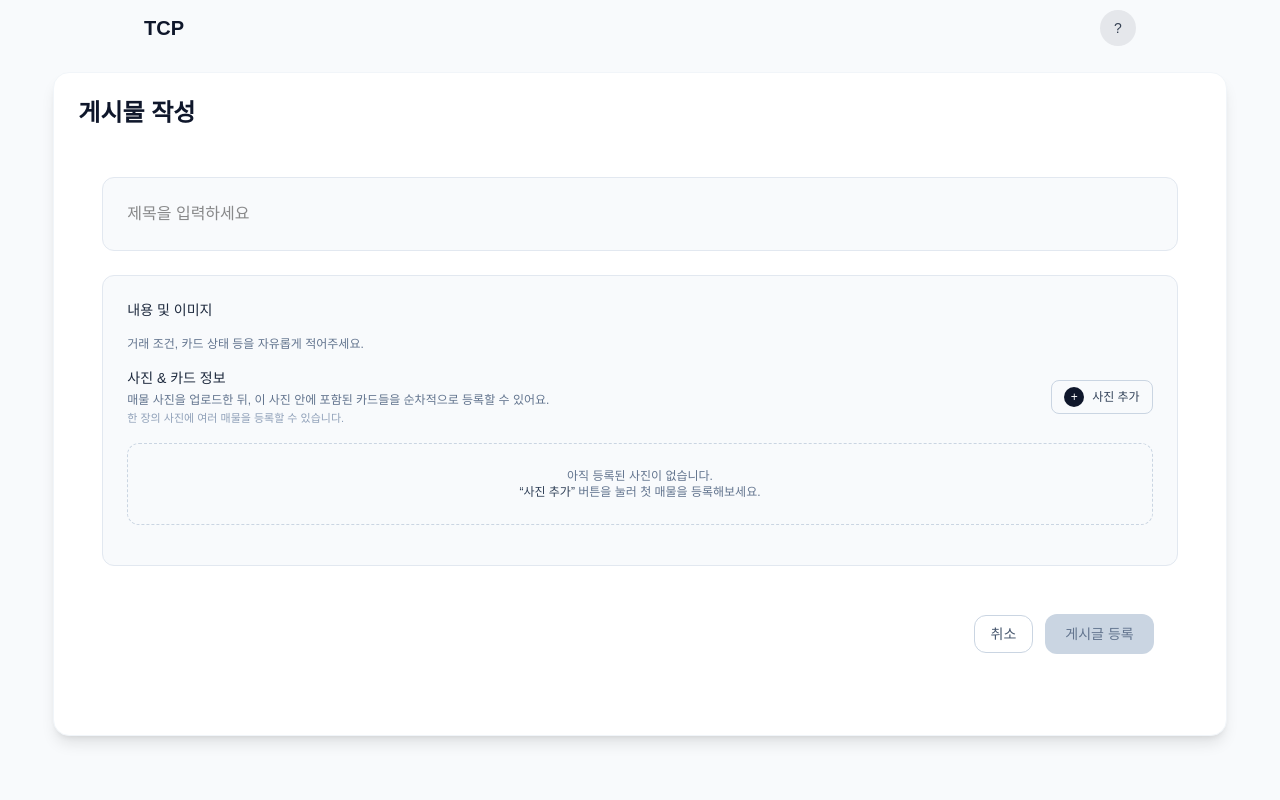
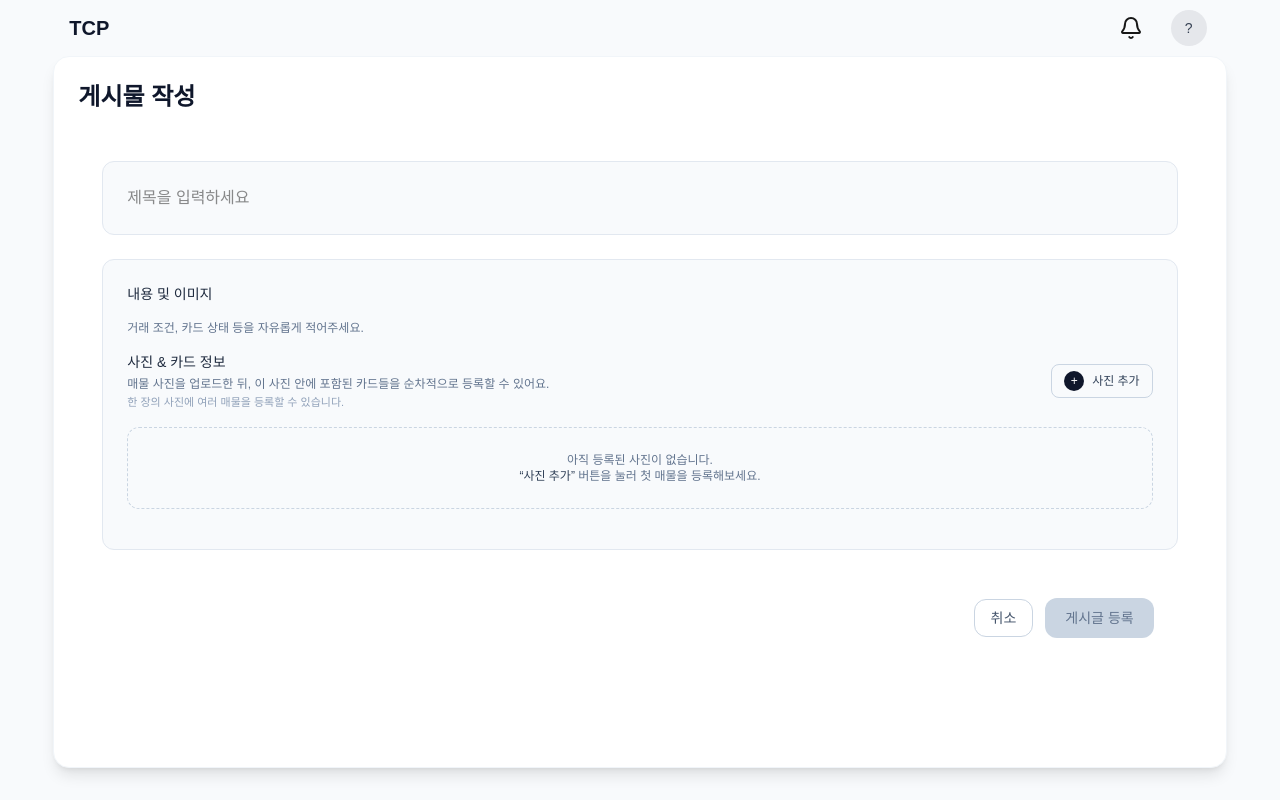
Before and after one commit to Apoliasm/TCP, a Next.js app in the folder tcp-fe/: page /listing/post in a window 1280 px wide. Built offline with nearby package versions, Linux system fonts and the light colour scheme.

Commit message:
FEAT : ADD User State
now just using test user

```diff
--- a/tcp-fe/features/listings/post/components/ImageItemGroupEditor/steps/InputItemName.tsx
+++ b/tcp-fe/features/listings/post/components/ImageItemGroupEditor/steps/InputItemName.tsx
@@ -75,12 +75,9 @@ export function InputItemName({ value, actions }: InputItemNameProps) {
         </h3>
       </div>
 
-      {/* 카드명 입력 + 검색 결과 (CARD일 때 추천) */}
       <div className="space-y-2">
         <p className="text-xs text-slate-500">
-          카드 이름을 입력하면 추천 결과가 나타납니다.
-          <br />
-          (카드가 아니라면 간단한 품목 이름을 적어주세요.)
+          판매 품목 이름을 입력하면 추천 결과가 나타납니다.
         </p>
         <input
           type="text"
--- /dev/null
+++ b/tcp-fe/features/user/types/types.ts
@@ -0,0 +1,12 @@
+import { Listing } from "@/features/listings/post/types/types";
+import { ListingResponse } from "@/lib/api/listings/types";
+
+export interface LoginUser {
+  userId: number | null;
+  nickName: string;
+  listings: ListingResponse["id"][];
+  subscribeItems: Id[];
+  profileImageUrl: string | null;
+}
+
+type Id = number;
--- /dev/null
+++ b/tcp-fe/lib/api/user/query.ts
@@ -0,0 +1,5 @@
+import { UserInfoResponse } from "./type";
+
+export async function fetchUserInfo(userId: number) : Promise<UserInfoResponse> {
+    return await fetch(`/api/user/userInfo/${userId}`).then((res) => res.json())
+}
--- /dev/null
+++ b/tcp-fe/lib/api/user/type.ts
@@ -0,0 +1,6 @@
+import { ItemSearchResponse, ListingResponse, ListingSummary } from "../listings/types";
+
+export type UserInfoResponse = {
+  listings: ListingSummary[];
+  subscribedItems: ItemSearchResponse[];
+}
--- /dev/null
+++ b/tcp-fe/shared/hooks/useUser.ts
@@ -0,0 +1,29 @@
+import { useQuery } from "@tanstack/react-query";
+import { LoginUser } from "../../features/user/types/types";
+
+let defaultUser: LoginUser = {
+  listings: [],
+  nickName: "로그인이 필요합니다.",
+  userId: null,
+  subscribeItems: [],
+  profileImageUrl: null,
+};
+
+async function login(id: number = 1): Promise<LoginUser> {
+  return {
+    listings: [1, 2],
+    nickName: "developer",
+    userId: 1,
+    subscribeItems: [1, 2],
+    profileImageUrl: "",
+  };
+}
+
+export function useUser(user: LoginUser = defaultUser) {
+  return useQuery({
+    queryKey: ["user"],
+    queryFn: () => login(),
+    staleTime: Infinity,
+    gcTime: 1000 * 600,
+  });
+}
--- a/tcp-fe/shared/ui/BottomNav.tsx
+++ /dev/null
@@ -1,45 +0,0 @@
-"use client";
-
-import { Home, Bell, Plus, User } from "lucide-react";
-import { useRouter } from "next/navigation";
-
-export function BottomNav() {
-  const router = useRouter();
-  const goListing = () => router.push("/listing");
-  const goPosting = () => router.push("/listing/post");
-  const goNotification = () => router.push("/notification");
-  return (
-    <nav className="fixed bottom-0 left-0 right-0 z-50 border-t bg-white">
-      <ul className="flex justify-around items-center h-14">
-        <NavItem icon={<Home size={20} />} link={goListing} label="홈" />
-        <NavItem icon={<Bell size={20} />} link={goNotification} label="알림" />
-        <NavItem icon={<Plus size={20} />} link={goPosting} label="등록" />
-        <NavItem
-          icon={<User size={20} />}
-          link={goListing}
-          label="마이페이지"
-        />
-      </ul>
-    </nav>
-  );
-}
-
-function NavItem({
-  icon,
-  link,
-  label,
-}: {
-  icon: React.ReactNode;
-  link: () => void;
-  label: string;
-}) {
-  return (
-    <li
-      className="flex flex-col items-center text-xs text-gray-600"
-      onClick={link}
-    >
-      {icon}
-      <span className="mt-1">{label}</span>
-    </li>
-  );
-}
--- a/tcp-fe/shared/ui/CommonRouter.tsx
+++ b/tcp-fe/shared/ui/CommonRouter.tsx
@@ -1,16 +1,25 @@
+"use client";
+
 import { FeaturePageLayout } from "@/shared/ui/FeaturePageLayout";
 import { ReactNode } from "react";
+import { useUser } from "../hooks/useUser";
 
 type Props = {
   children: ReactNode;
 };
 export default function CommonRouter(props: Props) {
+  const { data, isLoading, error } = useUser();
+  if (isLoading) {
+    return <div className="flex justify-center text-center">need login</div>;
+  }
+  if (error) {
+    return <div className="flex justify-center text-center">login error</div>;
+  }
+
   const { children } = props;
   return (
-    <main className="flex flex-col grow bg-slate-50 pb-8 pt-2">
-      <div className="h-full rounded-2xl bg-white shadow-lg border border-slate-100 p-6 w-11/12 mx-auto">
-        {children}
-      </div>
-    </main>
+    <div className="h-full rounded-2xl bg-white shadow-lg border border-slate-100 p-6 w-11/12 mx-auto">
+      {children}
+    </div>
   );
 }
--- a/tcp-fe/shared/ui/appHeader.tsx
+++ b/tcp-fe/shared/ui/appHeader.tsx
@@ -4,25 +4,43 @@ import Link from "next/link";
 import { ReactNode } from "react";
 import UserInfoButton from "./UserInfoButton";
 
+import { Bell } from "lucide-react";
+import NavItem from "./NavItem";
+import { useUser } from "../hooks/useUser";
+
 interface AppHeaderProps {
   title?: string;
-  right?: ReactNode; // 우측 액션 버튼들(검색, 글쓰기 버튼 등)
+  alertComp?: ReactNode;
+  userComp?: ReactNode; // 우측 액션 버튼들(검색, 글쓰기 버튼 등)
 }
 
 export function AppHeader({
   title = "TCP",
-  right = <UserInfoButton />,
+  alertComp = <Bell></Bell>,
 }: AppHeaderProps) {
+  const { data, isLoading, error } = useUser();
+  if (isLoading || error || !data) {
+    return <header> </header>;
+  }
+  const profileImageUrl: string = data.profileImageUrl ?? "";
+  const userComp = <UserInfoButton imageUrl={profileImageUrl} />;
   return (
-    <header className="w-full bg-slate-50 border-slate-300 shadow-sm">
-      <div className="max-w-5xl mx-auto h-14 flex items-center justify-between px-4">
+    <header className="w-full h-12 bg-slate-50 border-slate-300 shadow-sm">
+      <div className="w-11/12 mx-auto h-14 flex items-center justify-between px-4">
         {/* Left: Logo or Title */}
-        <Link href="/" className="text-xl font-semibold text-slate-900">
+        <Link href="/listing" className="text-xl font-semibold text-slate-900">
           {title}
         </Link>
 
         {/* Right actions */}
-        <div className="flex items-center gap-3">{right}</div>
+        <div className="flex items-center justify-center gap-5">
+          <Link href="/notification" className="justify-center px-1 ">
+            {alertComp}
+          </Link>
+          <Link href="/mypage" className="justify-center px-1">
+            {userComp}
+          </Link>
+        </div>
       </div>
     </header>
   );
```
